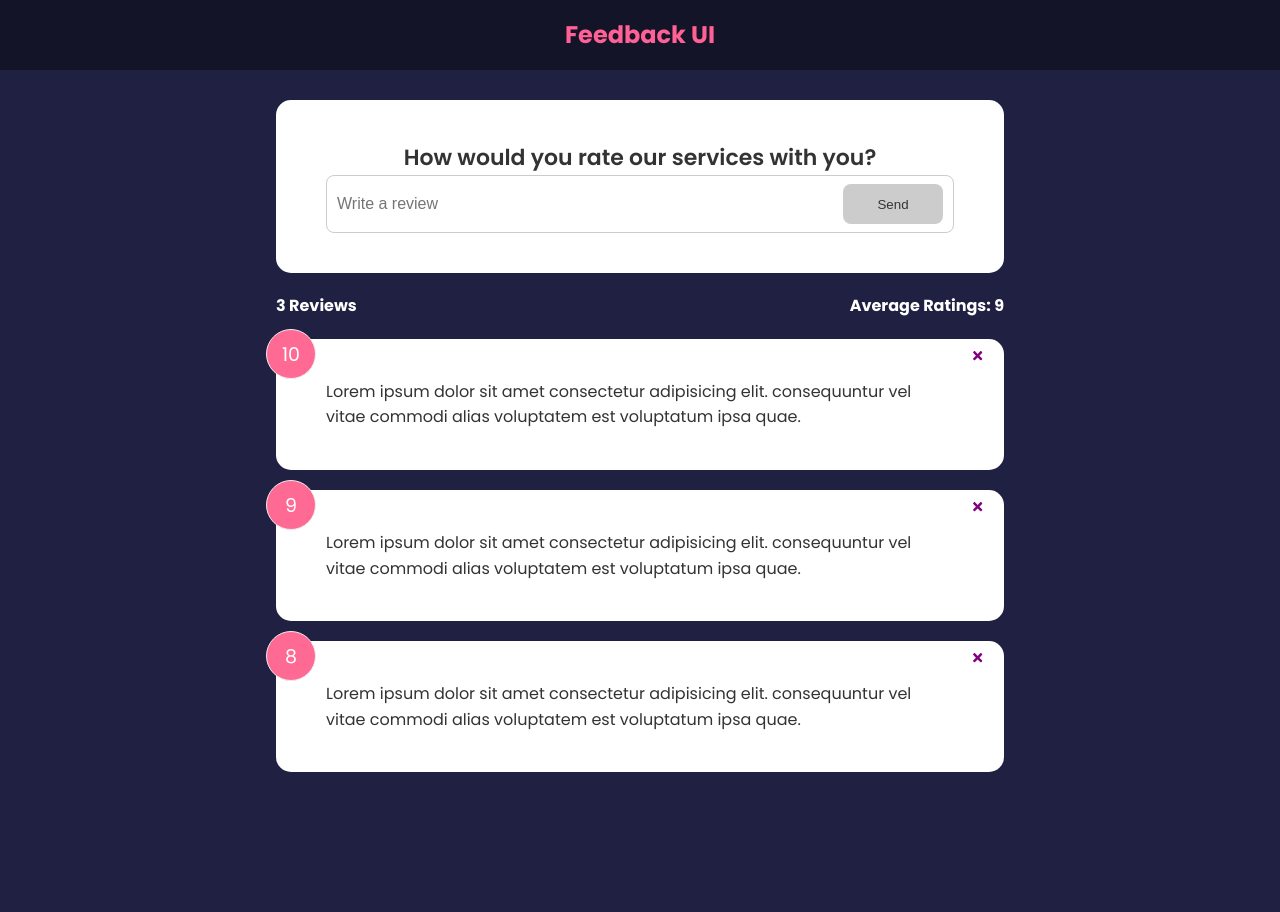
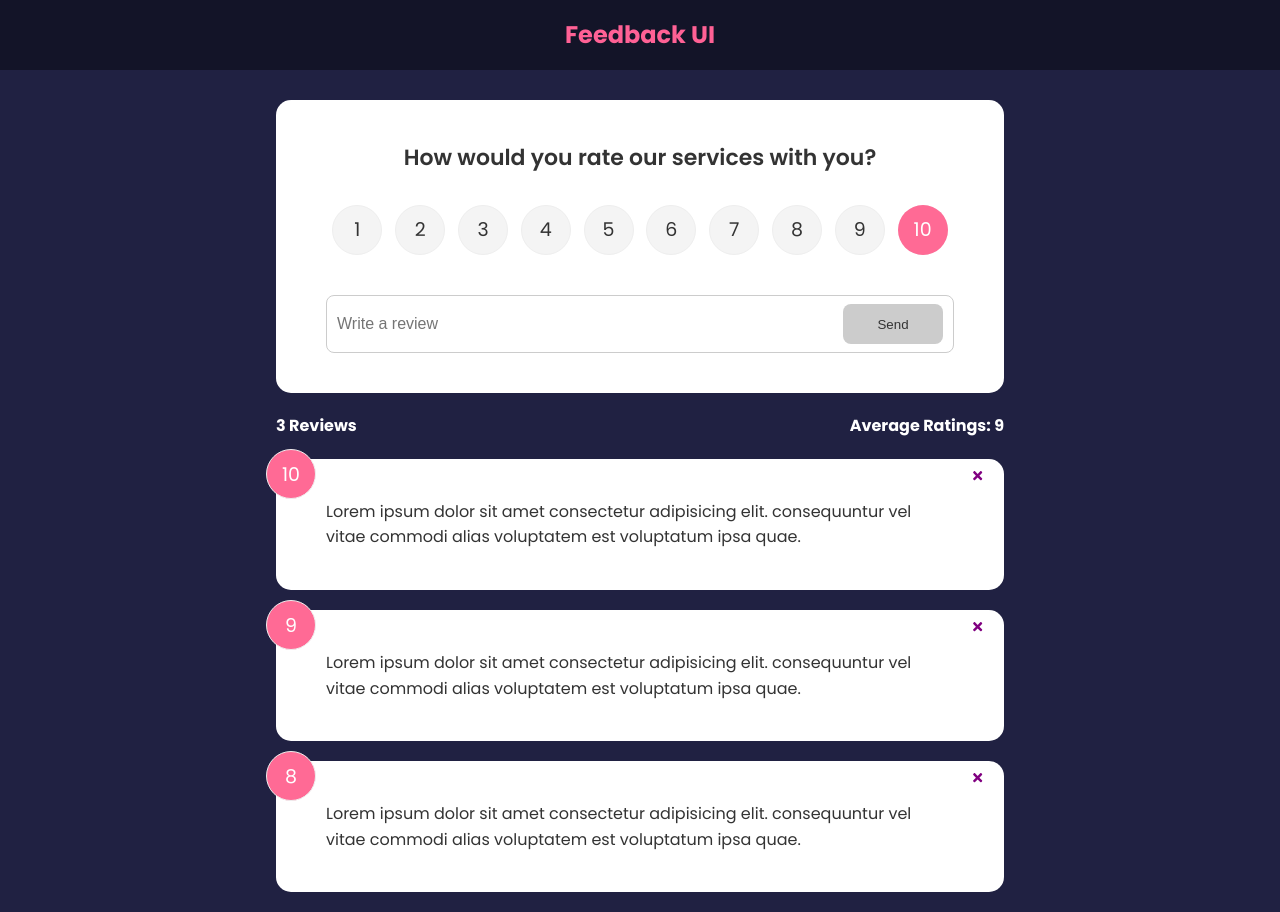
Before and after one commit to lario0913/feedback-app, a React (Create React App) app: page / in a window 1280 px wide. Before the commit the page ends 800 px from the top, so only its background shows below. Built offline with nearby package versions, Linux system fonts and the light colour scheme.

Commit message:
added a feedback selectrating and addition of new feedbacks

```diff
--- a/package.json
+++ b/package.json
@@ -10,6 +10,7 @@
     "react-dom": "^18.2.0",
     "react-icons": "^4.4.0",
     "react-scripts": "5.0.1",
+    "uuid": "^8.3.2",
     "web-vitals": "^2.1.4"
   },
   "scripts": {
--- a/src/App.js
+++ b/src/App.js
@@ -1,3 +1,4 @@
+import {v4 as uuidv4} from 'uuid'
 import React, {useState} from 'react'
 import FeedbackForm from './components/FeedbackForm'
 import FeedbackList from './components/FeedbackList'
@@ -13,11 +14,17 @@
       setFeedback(feedback.filter(item => item.id !== id))
     }
   }
+
+  const addFeedback = (newFeedback) => {
+    newFeedback.id = uuidv4()
+    setFeedback([newFeedback, ...feedback])
+    console.log(newFeedback)
+  }
   return (
     <>
       <Header/>
       <div className='container'>
-        <FeedbackForm />
+        <FeedbackForm handleAdd={addFeedback} />
         <FeedbackStats feedback={feedback} />
         <FeedbackList feedback={feedback} handleDelete={deleteFeedback}/>
       </div>
--- a/src/components/FeedbackForm.jsx
+++ b/src/components/FeedbackForm.jsx
@@ -1,11 +1,13 @@
 import {useState} from 'react'
+import RatingSelect from './RatingSelect'
 import Button from './shared/Button'
 import Card from './shared/Card'
 
-function FeedbackForm() {
+function FeedbackForm({handleAdd}) {
     const [text, setText] = useState('')
     const [btnDisabled, setBtnDisabled] = useState(true)
     const [message, setMessage] = useState('')
+    const [rating, setRating] = useState('')
 
     const handleTextChange = (e) => {
         if(text === ''){
@@ -20,10 +22,25 @@
         }
         setText(e.target.value)
     }
+
+    const handleSubmit = e => {
+        e.preventDefault()
+        if(text.trim().length > 10){
+            const newFeedback = {
+                text,
+                rating
+            }
+            handleAdd(newFeedback)
+            setText('')
+        }
+
+
+    }
   return (
     <Card>
-        <form>
+        <form onSubmit={handleSubmit}>
             <h2>How would you rate our services with you?</h2>
+            <RatingSelect select={rating => setRating(rating)} />
             <div className="input-group">
                 <input type="text" placeholder='Write a review' onChange={handleTextChange}/>
                 <Button type="submit" isDisabled={btnDisabled}>Send</Button>
--- /dev/null
+++ b/src/components/RatingSelect.jsx
@@ -0,0 +1,126 @@
+import {useState} from 'react'
+function RatingSelect({select}) {
+    const [selected, setSelected]  = useState(10)
+
+    const handleChange = (e) =>{
+        setSelected(+e.currentTarget.value)
+        select(+e.currentTarget.value)
+    }
+
+  return (
+    <ul className='rating'>
+        <li>
+            <input
+                type='radio'
+                id='num1'
+                name='rating'
+                value='1'
+                onChange={handleChange}
+                checked={selected === 1}
+            />
+            <label htmlFor='num1'>1</label>
+        </li>
+        <li>
+            <input
+                type='radio'
+                id='num2'
+                name='rating'
+                value='2'
+                onChange={handleChange}
+                checked={selected === 2}
+            />
+            <label htmlFor='num2'>2</label>
+        </li>
+        <li>
+            <input
+                type='radio'
+                id='num3'
+                name='rating'
+                value='3'
+                onChange={handleChange}
+                checked={selected === 3}
+            />
+            <label htmlFor='num3'>3</label>
+        </li>
+        <li>
+            <input
+                type='radio'
+                id='num4'
+                name='rating'
+                value='4'
+                onChange={handleChange}
+                checked={selected === 4}
+            />
+            <label htmlFor='num4'>4</label>
+        </li>
+        <li>
+            <input
+                type='radio'
+                id='num5'
+                name='rating'
+                value='5'
+                onChange={handleChange}
+                checked={selected === 5}
+            />
+            <label htmlFor='num5'>5</label>
+        </li>
+        <li>
+            <input
+                type='radio'
+                id='num6'
+                name='rating'
+                value='6'
+                onChange={handleChange}
+                checked={selected === 6}
+            />
+            <label htmlFor='num6'>6</label>
+        </li>
+        <li>
+            <input
+                type='radio'
+                id='num7'
+                name='rating'
+                value='7'
+                onChange={handleChange}
+                checked={selected === 7}
+            />
+            <label htmlFor='num7'>7</label>
+        </li>
+        <li>
+            <input
+                type='radio'
+                id='num8'
+                name='rating'
+                value='8'
+                onChange={handleChange}
+                checked={selected === 8}
+            />
+            <label htmlFor='num8'>8</label>
+        </li>
+        <li>
+            <input
+                type='radio'
+                id='num9'
+                name='rating'
+                value='9'
+                onChange={handleChange}
+                checked={selected === 9}
+            />
+            <label htmlFor='num9'>9</label>
+        </li>
+        <li>
+            <input
+                type='radio'
+                id='num10'
+                name='rating'
+                value='10'
+                onChange={handleChange}
+                checked={selected === 10}
+            />
+            <label htmlFor='num10'>10</label>
+        </li>
+    </ul>
+  )
+}
+
+export default RatingSelect
```
Also changed, not shown: 1 other file (tests, documents, lock files or other folders).
